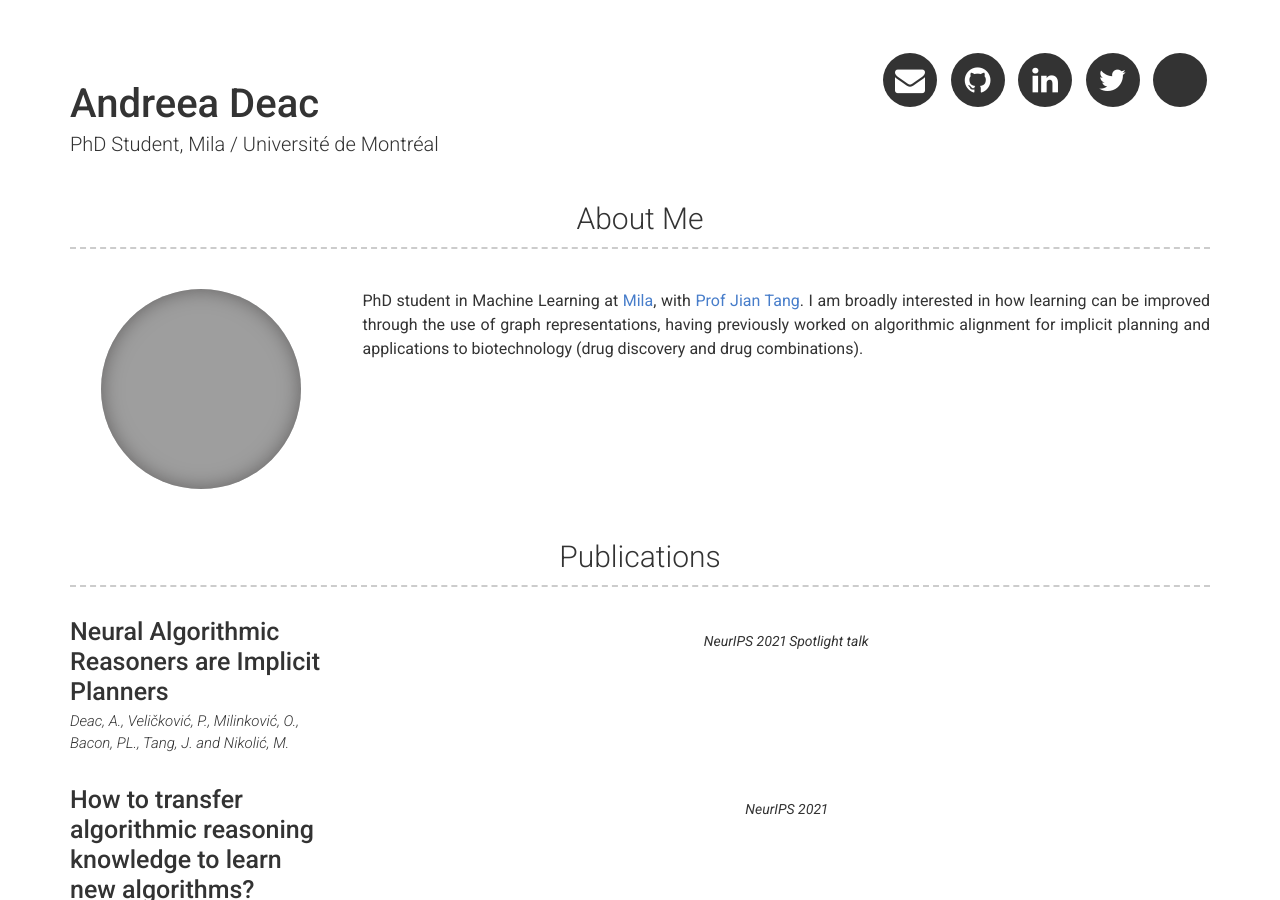
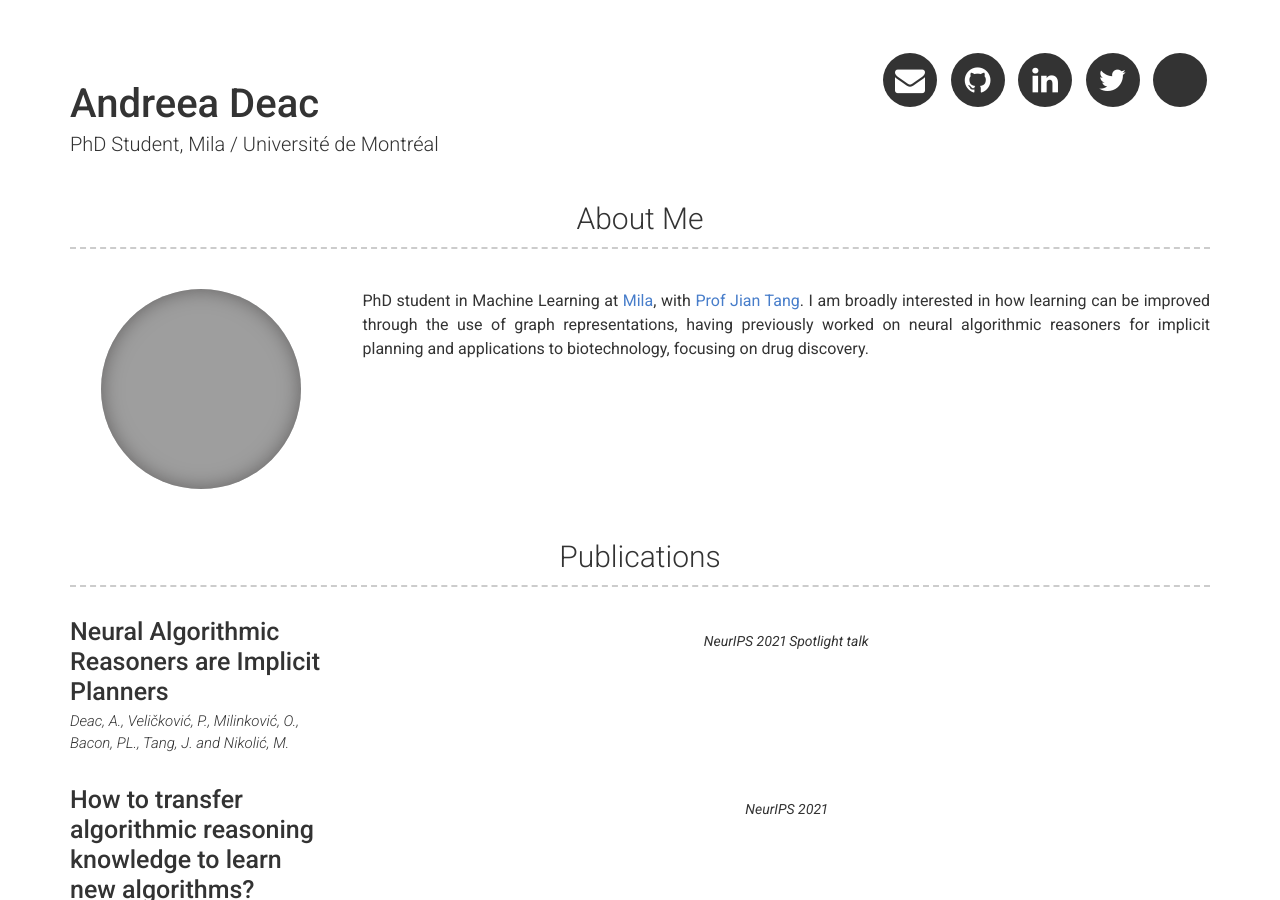
Before and after one commit to andreeadeac22/andreeadeac22.github.io, a Jekyll site: the page built from index.md, in a window 1280 px wide and 900 px high. Built offline with Jekyll 4.4.1, drawn with Linux system fonts in a browser that asks for light colours; a style sheet for code colours, icons or effects is not loaded; grey boxes are pictures that could not be loaded.

Commit message:
Update _config.yml

```diff
--- a/_config.yml
+++ b/_config.yml
@@ -17,7 +17,7 @@ scholar_username: E6zzj8kAAAAJ
 # about_title: About Me (Use this to override about section title)
 about_profile_image: 'standard_picture_squarish.png'
 about_content: | # this will include new lines to allow paragraphs
-  PhD student in Machine Learning at [Mila](https://mila.quebec), with [Prof Jian Tang](https://www.jian-tang.com). I am broadly interested in how learning can be improved through the use of graph representations, having previously worked on algorithmic alignment for implicit planning and applications to biotechnology (drug discovery and drug combinations).
+  PhD student in Machine Learning at [Mila](https://mila.quebec), with [Prof Jian Tang](https://www.jian-tang.com). I am broadly interested in how learning can be improved through the use of graph representations, having previously worked on neural algorithmic reasoners for implicit planning and applications to biotechnology, focusing on drug discovery.
 
 
 # Projects Section
```
